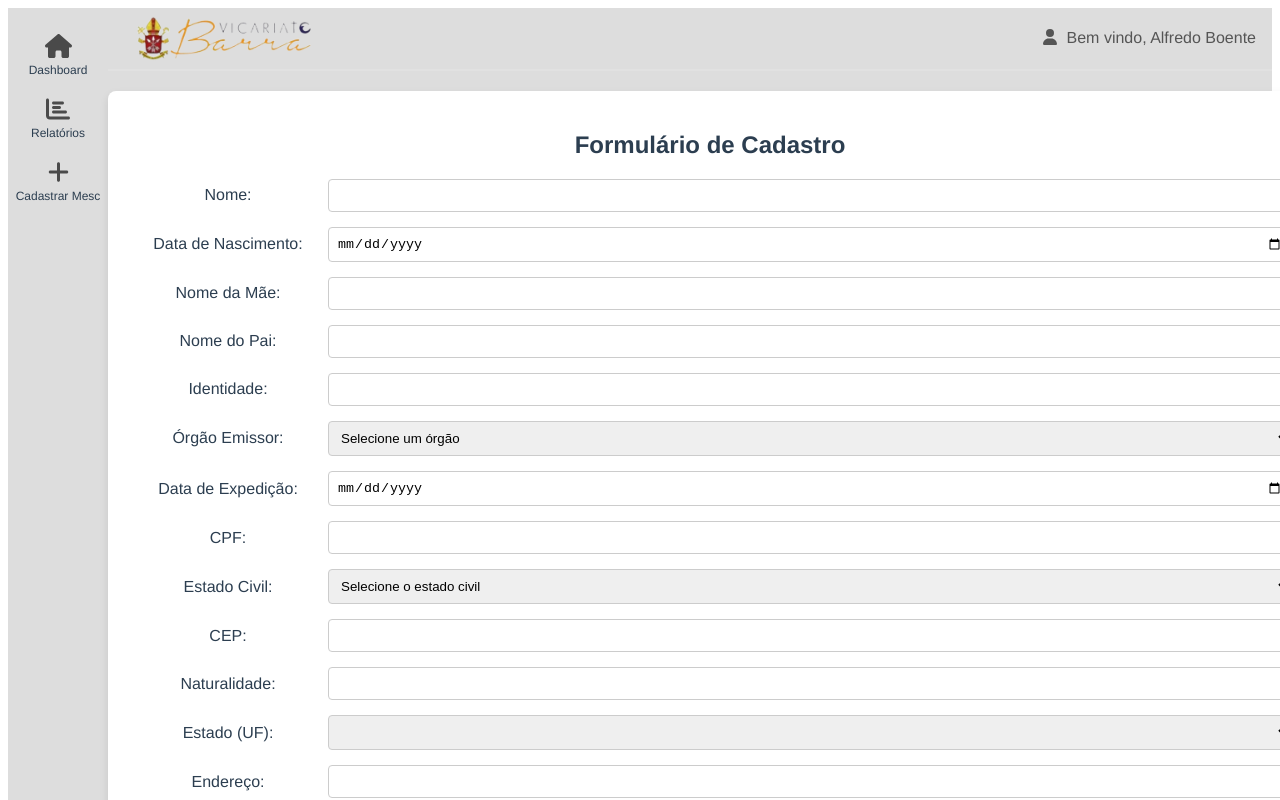
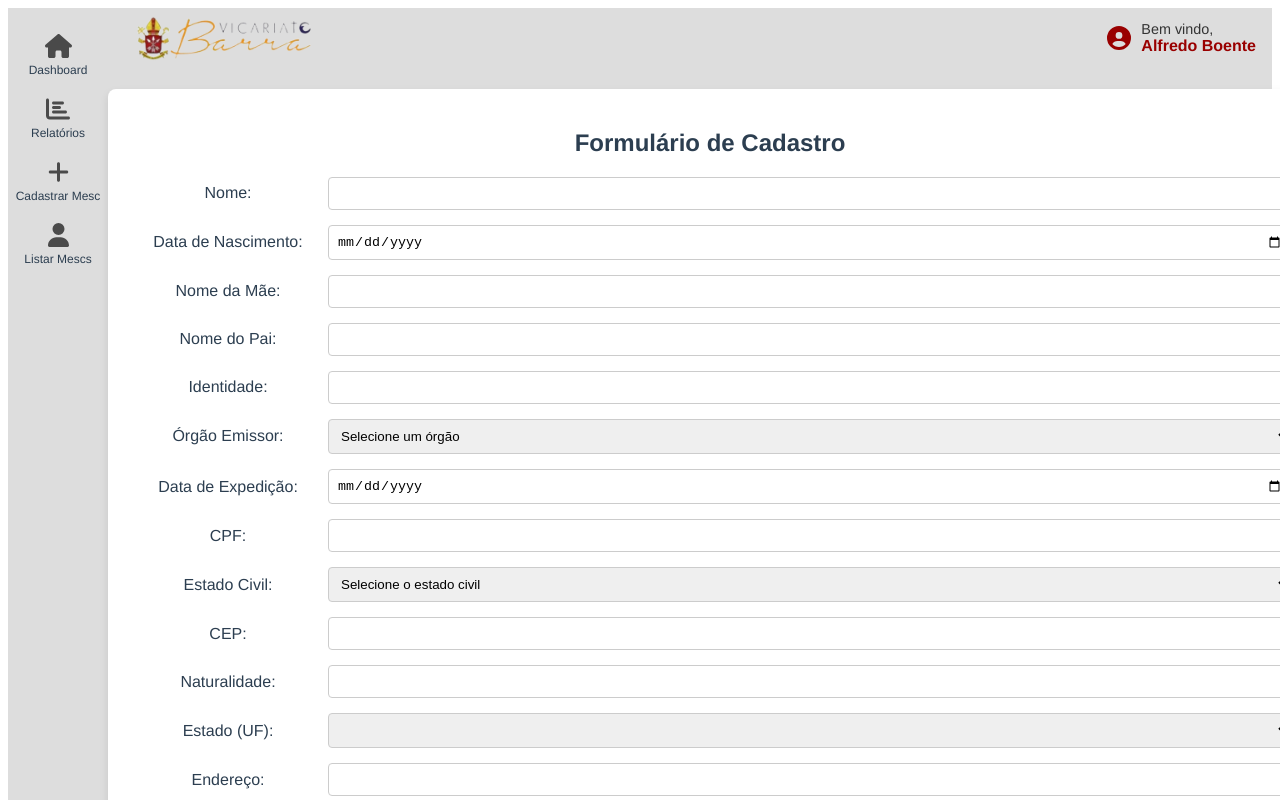
Before and after one commit to ygorxds/vicariato-episcopal-Community, a Vue app: page /add-mesc in a window 1280 px wide. Shown: the top 800 px of the page. Built offline with nearby package versions, Linux system fonts and the light colour scheme.

Commit message:
feat: create forms post mesc page

```diff
--- a/public/index.html
+++ b/public/index.html
@@ -1,11 +1,11 @@
 <!DOCTYPE html>
-<html lang="">
+<html lang="pt-BR">
   <head>
     <meta charset="utf-8">
     <meta http-equiv="X-UA-Compatible" content="IE=edge">
-    <meta name="viewport" content="width=device-width,initial-scale=1.0">
-    <link rel="icon" href="<%= BASE_URL %>favicon.ico">
-    <title><%= htmlWebpackPlugin.options.title %></title>
+    <meta name="stylesheet" content="width=device-width,initial-scale=1.0">
+    <link rel="icon" href="../src/assets/vicariatoIcone.ico">
+    <title> VMA-Vicariato Mesc Analycs</title>
   </head>
   <body>
     <noscript>
--- a/src/components/Header.vue
+++ b/src/components/Header.vue
@@ -1,28 +1,42 @@
 <template>
   <div class="header">
     <img src="@/assets/logoLogin.png" alt="Vicariato Barra" class="logo">
-      <div class="user-menu">
-        <!-- Ícone de usuário que, ao ser clicado, controla o dropdown -->
-        <font-awesome-icon icon="user-circle" @click="toggleDropdown" class="user-icon"/>
+    <div class="welcome-area" @click="toggleDropdown">
+      <div class="text-icon-container">
+        <font-awesome-icon icon="user-circle" class="user-icon"/>
+        <div class="text-container">
+          <span class="welcome-message">Bem vindo,</span>
+          <span class="user-name">Alfredo Boente</span>
+        </div>
+      </div>
+    </div>
     <!-- Dropdown que aparece baseado no estado isDropdownVisible -->
     <div v-if="isDropdownVisible" class="dropdown">
-          <a href="/profile">Ver perfil</a>
-          <a href="/logout">Sair da conta</a>
+  <a href="/profile">
+    <font-awesome-icon :icon="['fas', 'user']" /> Ver perfil
+  </a>
+  <a href="/">
+    <font-awesome-icon :icon="['fas', 'sign-out-alt']" /> Fazer logoff
+  </a>
+  <div style="margin-top: 5px;
+  font-size: 12px;
+  color: gray">
+    VMA-Vicariato Mesc Analycs V.Beta
+
   </div>
-      </div>
-      <div>
-        <!-- Link adicional no cabeçalho para outra funcionalidade, com um ícone também clicável -->
-        <router-link to="/" class="menu-link">
-            <font-awesome-icon icon="user" class="icon"/>
-        </router-link>
-        <span class="welcome-message">Bem vindo, Alfredo Boente</span>
 </div>
   </div>
 </template>
 
 <script>
+import { FontAwesomeIcon } from '@fortawesome/vue-fontawesome';
+import { Vue } from 'vue-class-component';
+
 export default {
   name: 'UserHeader',
+  components: {
+    'font-awesome-icon': FontAwesomeIcon
+  },
   data() {
     return {
       isDropdownVisible: false // Controle de visibilidade do dropdown
@@ -42,53 +56,72 @@
   justify-content: space-between;
   align-items: center;
   background-color: #dddddd;
-    border-bottom: 2px solid #E1E1E1;
   padding: 0.5rem 1rem;
+  position: relative; /* Adiciona referência para posicionamento do dropdown */
 }
 
 .logo {
   width: 200px;
+  height: auto; /* Garante que a logo mantenha proporção */
 }
 
-  .user-menu {
-    position: relative;
+.welcome-area {
+  display: flex;
+  align-items: center;
+  cursor: pointer;
+}
+
+.text-icon-container {
   display: flex;
   align-items: center;
 }
 
 .user-icon {
+  color: #990000; /* Vermelho escuro, como solicitado */
   font-size: 24px;
-    cursor: pointer;
+  margin-right: 10px;
+}
+
+.text-container {
+  display: flex;
+  flex-direction: column;
+  align-items: flex-start;
+}
+
+.welcome-message {
+  color: #333; /* Cinza escuro, como solicitado */
+  font-size: 0.9em; /* Ajuste de tamanho de fonte, se necessário */
+}
+
+.user-name {
+  color: #990000; /* Vermelho escuro, como solicitado */
+  font-weight: bold; /* Faz o nome do usuário se destacar */
+  font-size: 1em; /* Ajuste de tamanho de fonte, se necessário */
 }
 
 .dropdown {
   position: absolute;
   right: 0;
-    top: 100%;
-    background-color: #fff;
-    border: 1px solid #ccc;
+  top: 100%; /* Posiciona diretamente abaixo do .welcome-area */
+  background-color: #ffffff;
+  border: 1px solid #cccccc;
   z-index: 100;
-    display: flex;
+  width: 200px; /* Largura do dropdown */
+  display: block; /* Mudado de 'none' para 'flex' para testes */
   flex-direction: column;
+  border-radius: 10px;
 }
+
 
 .dropdown a {
   padding: 0.5rem;
   text-decoration: none;
-    color: #333;
+  color: #333333;
   display: block;
 }
 
 .dropdown a:hover {
-    background-color: #eee;
+  background-color: #eeeeee;
 }
 
-  .welcome-message {
-    color: #555;
-  }
-
-  .menu-link {
-    color: #555;
-    margin-right: 10px;
-  }
 </style>
--- a/src/components/SidebarMenu.vue
+++ b/src/components/SidebarMenu.vue
@@ -18,6 +18,12 @@
           <router-link to="/add-mesc" class="menu-link">
             <font-awesome-icon :icon="['fas', 'plus']" class="icon"/>
             <span>Cadastrar Mesc</span>
+          </router-link>
+        </li>
+        <li class="menu-item">
+          <router-link to="/list-mesc" class="menu-link">
+            <font-awesome-icon :icon="['fas', 'user']" class="icon"/>
+            <span>Listar Mescs</span>
           </router-link>
         </li>
       </ul>
--- a/src/main.ts
+++ b/src/main.ts
@@ -6,11 +6,11 @@ import './registerServiceWorker';
 
 // Importações do FontAwesome
 import { library } from '@fortawesome/fontawesome-svg-core';
-import { faHome, faChartBar, faUser , faPlus } from '@fortawesome/free-solid-svg-icons';
+import { faHome, faChartBar, faUser , faPlus, faUserCircle,faSignOutAlt } from '@fortawesome/free-solid-svg-icons';
 import { FontAwesomeIcon } from '@fortawesome/vue-fontawesome';
 
 // Adicionando ícones à biblioteca FontAwesome
-library.add(faHome, faChartBar, faUser, faPlus);
+library.add(faHome, faChartBar, faUser, faPlus, faUserCircle,faSignOutAlt);
 
 const app = createApp(App);
 
--- a/src/views/AddMesc.vue
+++ b/src/views/AddMesc.vue
@@ -235,7 +235,7 @@ export default defineComponent({
         };
 
         const fetchAddress = () => {
-            // Implemente a busca do endereço a partir do CEP
+            // Implementar a busca do endereço a partir do CEP dps
         };
 
         const handleSubmit = () => {
@@ -276,7 +276,6 @@ export default defineComponent({
 .user-header {
     width: 100%;
     background-color: #fff;
-    /* Adicione mais estilos conforme necessário */
     padding: 10px 20px;
     box-shadow: 0 2px 4px rgba(0, 0, 0, 0.1);
 }
```
Also changed, not shown: src/assets/vicariatoIcone.svg (added), 1 other file (tests, documents, lock files or other folders). Lines whose indentation alone changed are shown as unchanged.
